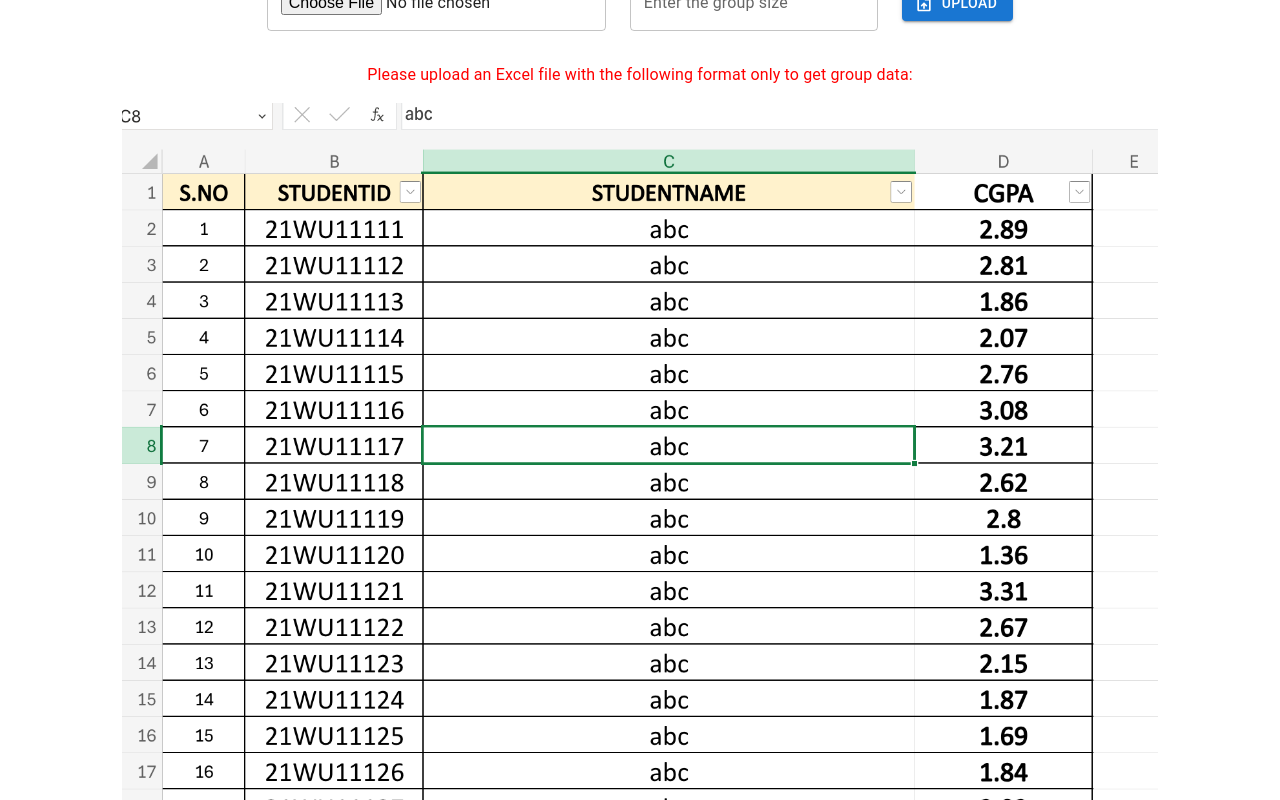
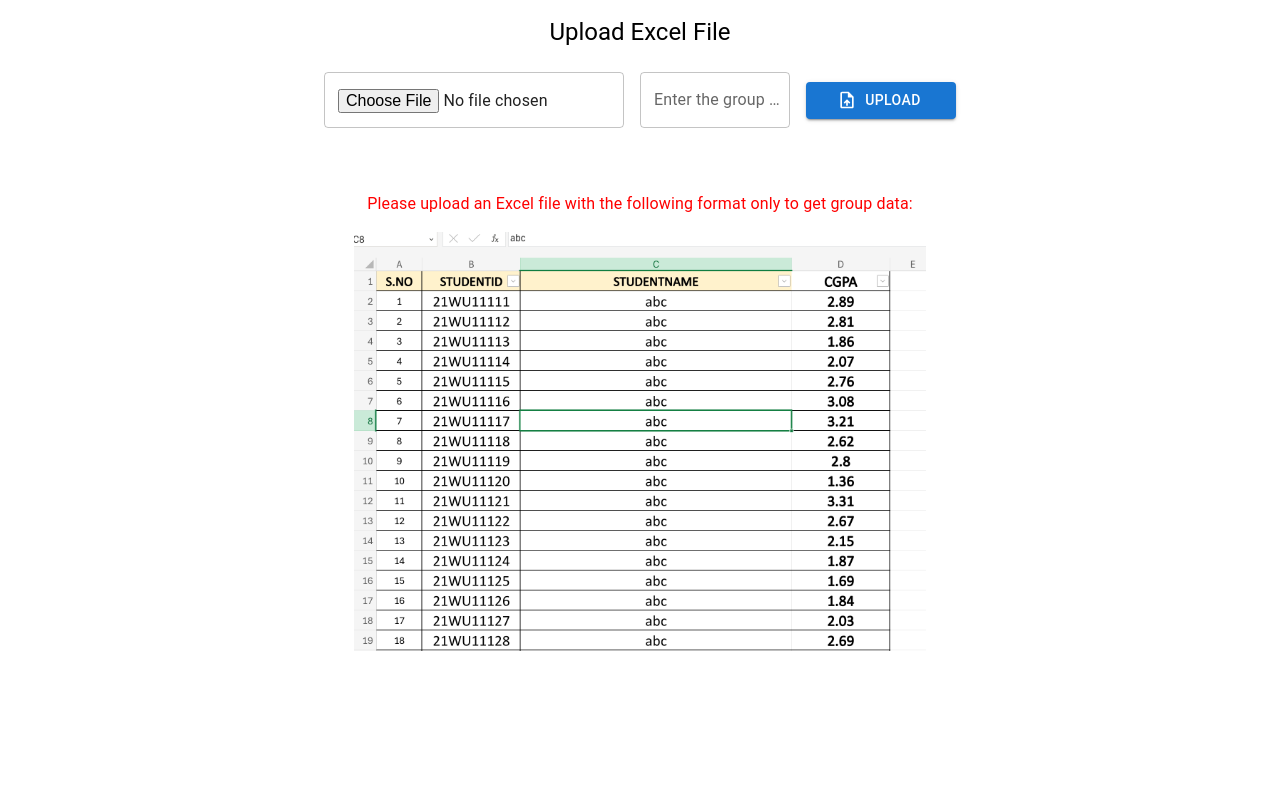
Before and after one commit to apparao7218/group-part, a React (Create React App) app in the folder frontend/: page / in a window 1280 px wide. Built offline with nearby package versions, Linux system fonts and the light colour scheme.

Commit message:
small changes

```diff
--- a/frontend/src/pages/home/home.js
+++ b/frontend/src/pages/home/home.js
@@ -113,24 +113,43 @@ const Home = () => {
             display: "flex",
             flexDirection: "column",
             alignItems: "center",
-            justifyContent: "center",
+            justifyContent: "flex-start",
             height: "100vh",
             width: "100vw",
             overflow: "hidden",
-            padding: 2
+            padding: 2,
+            // border: '1px solid black'
         }}>
             <Box
                 display="flex"
                 flexDirection="column"
                 alignItems="center"
                 justifyContent="center"
-                sx={{ width: '100%', marginBottom: 2 }}
+                // border = '1px solid black'
+                width='100%'
+            // sx={{ width: '100%', marginBottom: 2 }}
             >
-                <Typography variant="h4" component="h1" gutterBottom>
+                <Typography variant="h5" component="h1" gutterBottom>
                     Upload Excel File
                 </Typography>
-                <Box display="flex" flexDirection='column' alignItems="center" sx={{ gap: 2 }}>
-                    <Box display="flex" flexDirection='row' alignItems="center" sx={{ gap: 1 }}>
+                <Box
+                    display="flex"
+                    flexDirection="column"
+                    alignItems="center"
+                    justifyContent="center"
+                    // border = '1px solid black'
+                    // width='100%'
+                    sx={{ gap: 2 }}
+                >
+                    <Box
+                        display="flex"
+                        flexDirection="row"
+                        justifyContent='center'
+                        alignItems="center"
+                        // border = '1px solid black'
+                        width='100%'
+                        sx={{ gap: 2, padding: 2, borderRadius: 1 }}
+                    >
                         <TextField
                             required
                             type="file"
@@ -139,6 +158,8 @@ const Home = () => {
                             variant="outlined"
                             error={!!fileError}
                             helperText={fileError}
+                            // fullWidth
+                            sx={{ maxWidth: 300 }}
                         />
                         <TextField
                             label="Enter the group size"
@@ -147,34 +168,34 @@ const Home = () => {
                             onChange={handleGroupSizeChange}
                             variant="outlined"
                             inputProps={{ min: 1 }}
-                            sx={{ marginLeft: 2 }}
                             error={!!groupSizeError}
                             helperText={groupSizeError}
+                            fullWidth
+                            sx={{ maxWidth: 150 }}
                         />
                         <Button
                             variant="contained"
                             color="primary"
                             startIcon={<UploadFileIcon />}
                             onClick={handleUpload}
-                            sx={{ marginLeft: 2 }}
+                            fullWidth
+                            sx={{ maxWidth: 150 }}
                         >
                             Upload
                         </Button>
                     </Box>
                     {!isFileUploaded && (
                         <Box
-                            display="flex"
-                            flexDirection="column"
-                            alignItems="center"
-                            sx={{ width: '100%', marginTop: 2 }}
+                            sx={{ width: '100%', marginTop: 2, textAlign: 'center',  padding: 2, borderRadius: 1 }}
                         >
                             <Typography variant="body1" color='red' sx={{ mb: 2 }}>
                                 Please upload an Excel file with the following format only to get group data:
                             </Typography>
-                            <img src={instructionPng} alt="instructions" width='90%' height='auto' />
+                            <img src={instructionPng} alt="instructions" style={{ width: '80%', maxHeight: '500px', objectFit: 'contain' }} />
                         </Box>
                     )}
                 </Box>
+
             </Box>
             <Box
                 display="flex"
```
